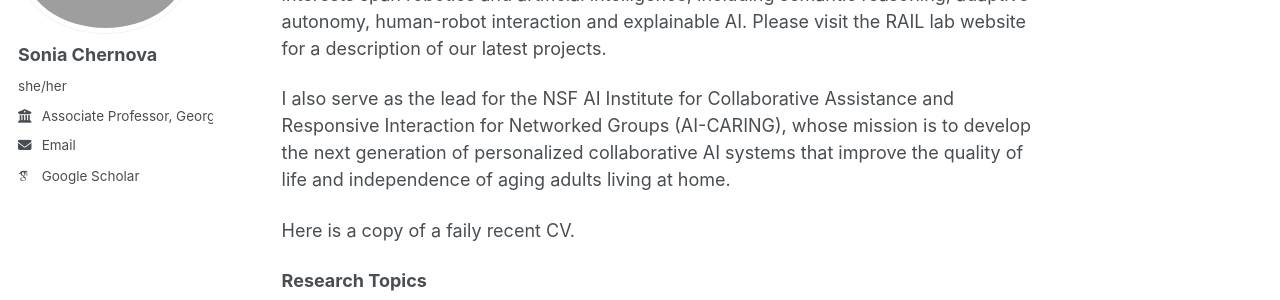
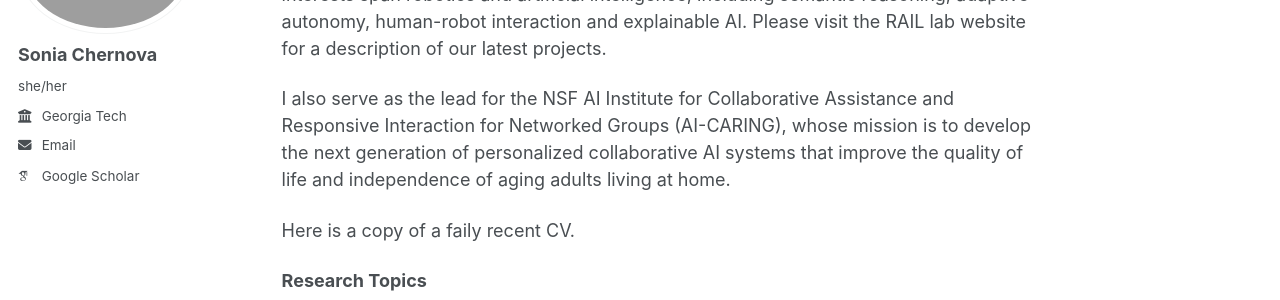
Before and after one commit to schernova/schernova.github.io, a Jekyll site: the page built from _pages/about.md, in a window 1280 px wide. Shown: the part 199-499 px from the top of the page. Built offline with Jekyll 4.4.1, drawn with Linux system fonts in a browser that asks for light colours; some web fonts are replaced; a script bundle is joined from its source files by our own code; library files that are not in the unit come from our copies.

Commit message:
Update _config.yml

```diff
--- a/_config.yml
+++ b/_config.yml
@@ -28,7 +28,7 @@ author:
   pronouns         : "she/her"
   #bio              : "Short biography for the left-hand sidebar"
   #location         : "Atlanta, GA"
-  employer         : "Associate Professor, Georgia Tech"
+  employer         : "Georgia Tech"
   #uri              : # URL
   email            : "chernova@gatech.edu"
 
```
